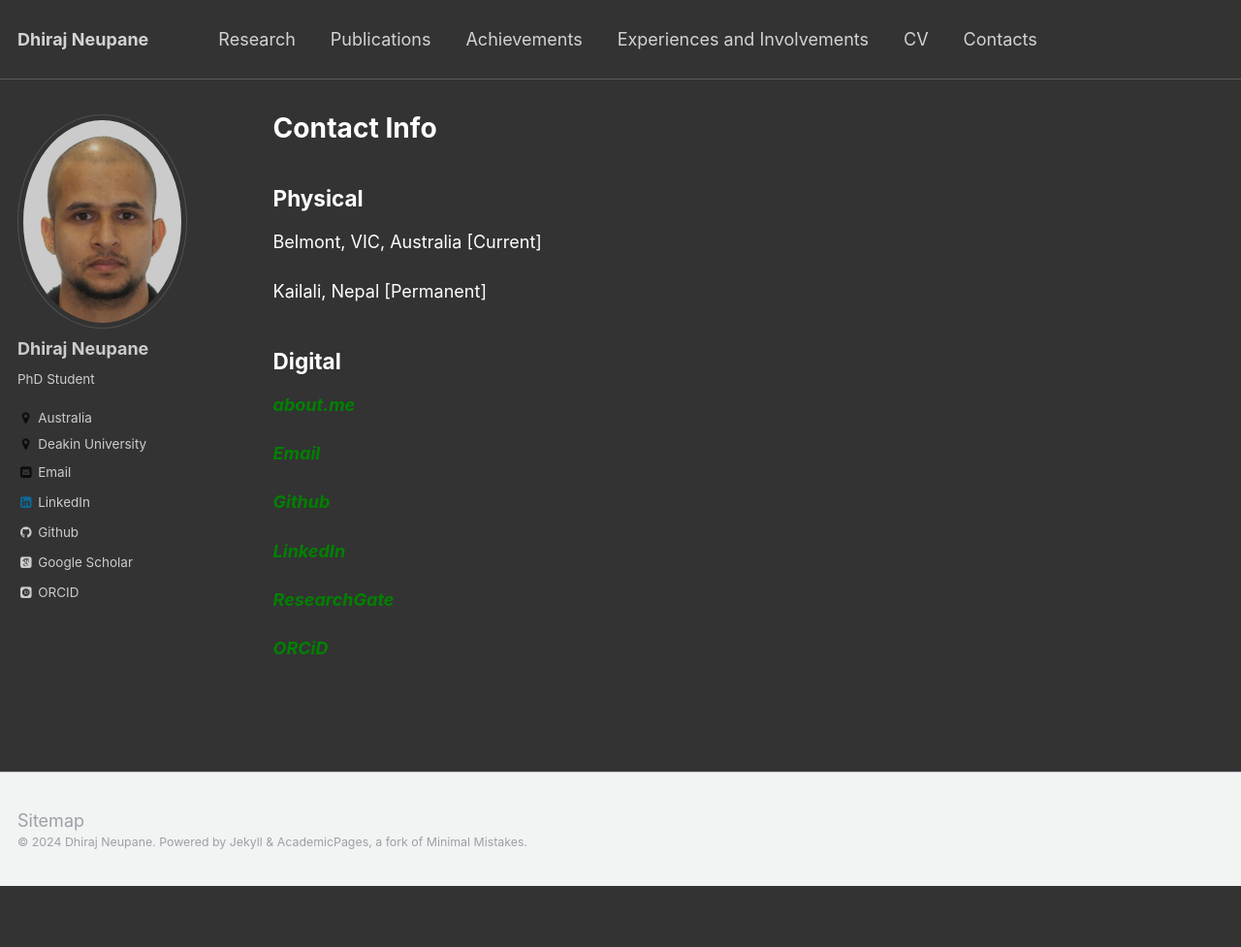
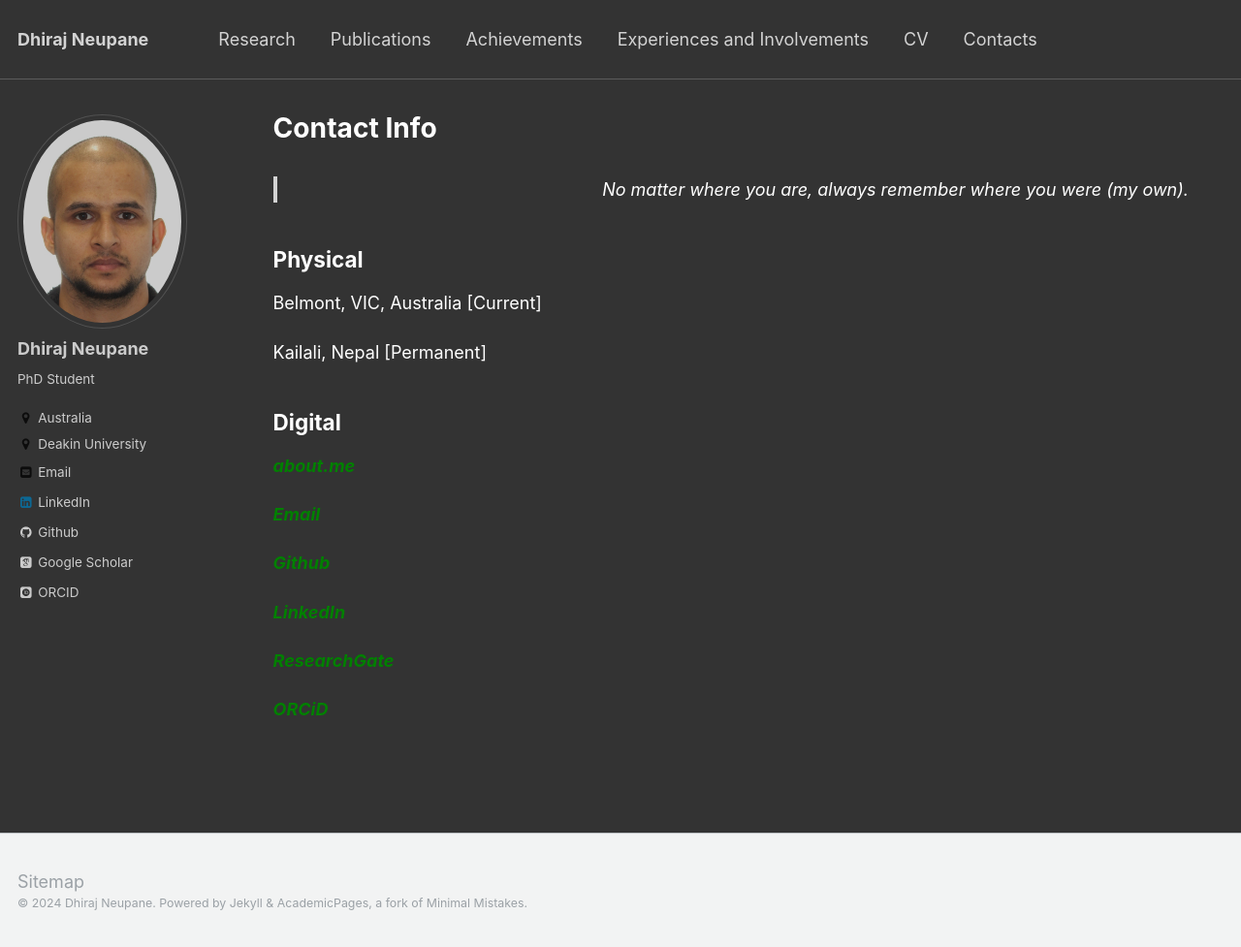
Before and after one commit to dhirajneupane/academicPortfolio, a Jekyll site: the page built from _pages/contacts.md, in a window 1280 px wide and 977 px high. Shown: the whole window at 97% size. Built offline with Jekyll 4.4.1, drawn with Linux system fonts in a browser that asks for light colours; some web fonts are replaced.

Commit message:
Update contacts.md

```diff
--- a/_pages/contacts.md
+++ b/_pages/contacts.md
@@ -7,7 +7,7 @@ author_profile: true
 redirect_from:
   - /contacts
 ---
-
+> <p style='text-align: right;'> No matter where you are, always remember where you were (my own). </p>
 
 Physical
 --------------
```
